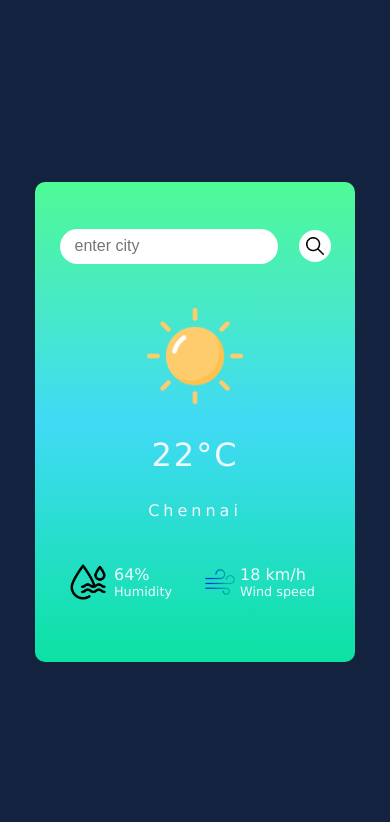
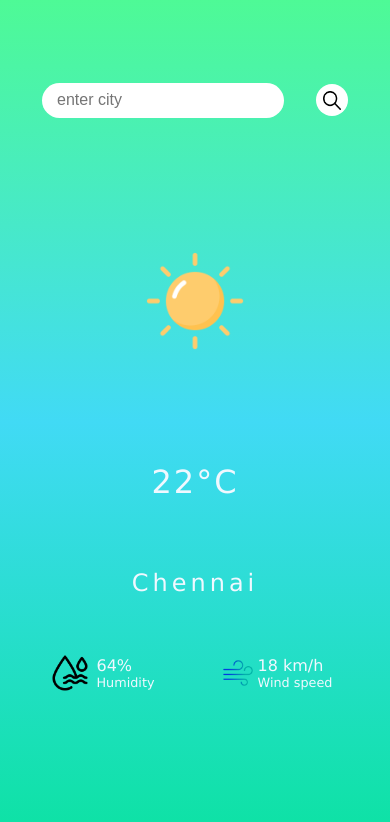
Before and after one commit to Ezhil-04/weather_app, a plain HTML site: page index.html in a window 390 px wide. Drawn offline with Linux system fonts and the light colour scheme.

Commit message:
Update style.css
just added media queries for good view in mobile

```diff
--- a/style.css
+++ b/style.css
@@ -158,3 +158,44 @@ align-items: center;
     height: 25rem;
 
 }
+
+@media only screen and (max-width:600px){
+
+    .wrapper{
+
+        padding: 20px;
+        border-radius: 10px;
+        background-image: linear-gradient(to bottom ,rgb(78, 250, 150), rgb(65, 218, 245), rgb(12, 226, 162));
+         /* background-color: chartreuse; */
+         width: 100vw;
+         height: 100vh;
+         display: grid;
+         grid-template-rows: 20% 30% 15% 10% 25%;
+         border-radius: 0;
+         overflow: hidden;
+    }
+    .search-box input{
+        padding-left:15px ;
+        border:0;
+        outline: 0;
+           border-radius: 45px;
+        height: 100%;
+        width: 105%;
+        font-size: medium;
+    }
+    .city h2{
+        color: aliceblue;
+        font-family: Verdana, Geneva, Tahoma, sans-serif;
+        font-stretch: ultra-expanded;
+        font-weight: 100;
+        font-size: 1.5rem;
+        letter-spacing: 4px;
+    }
+
+    .search-icon img{
+        object-fit: contain;
+        object-position: center;
+        max-width: 102%;
+        max-height: 102%;
+    }
+}
```
